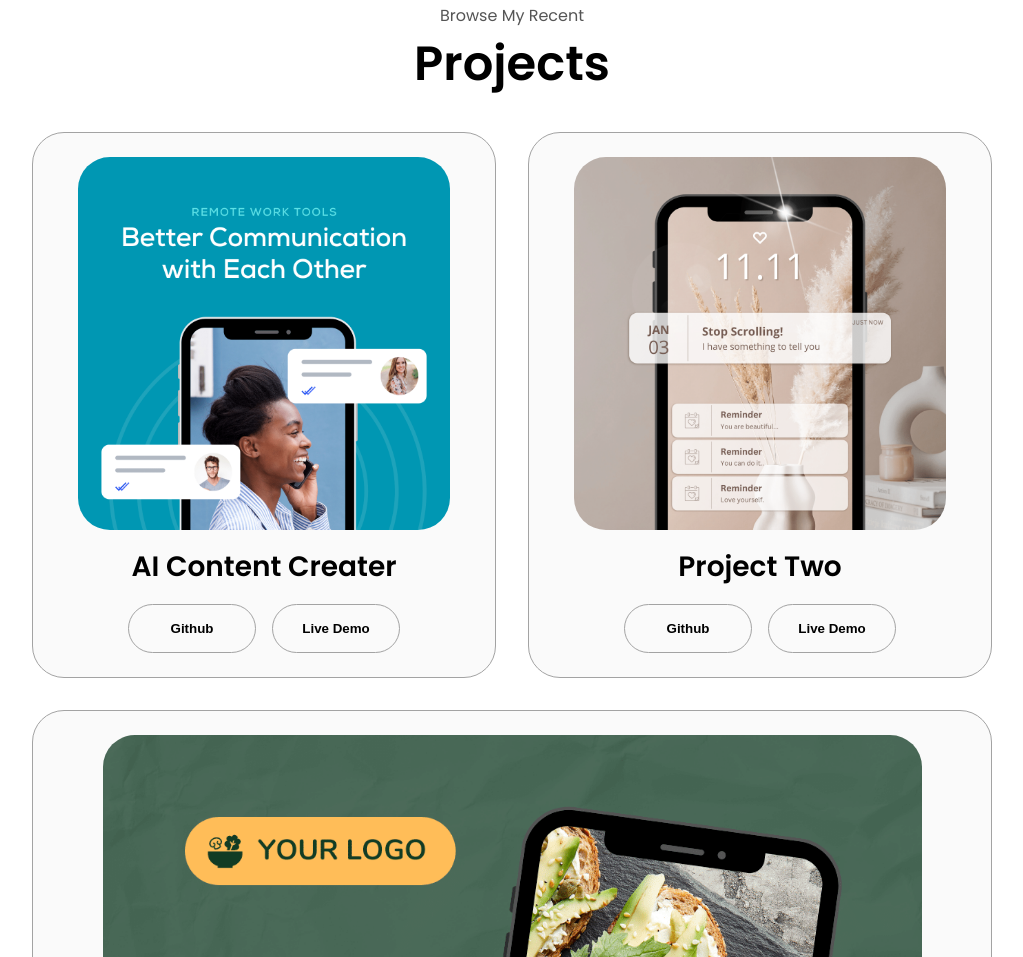
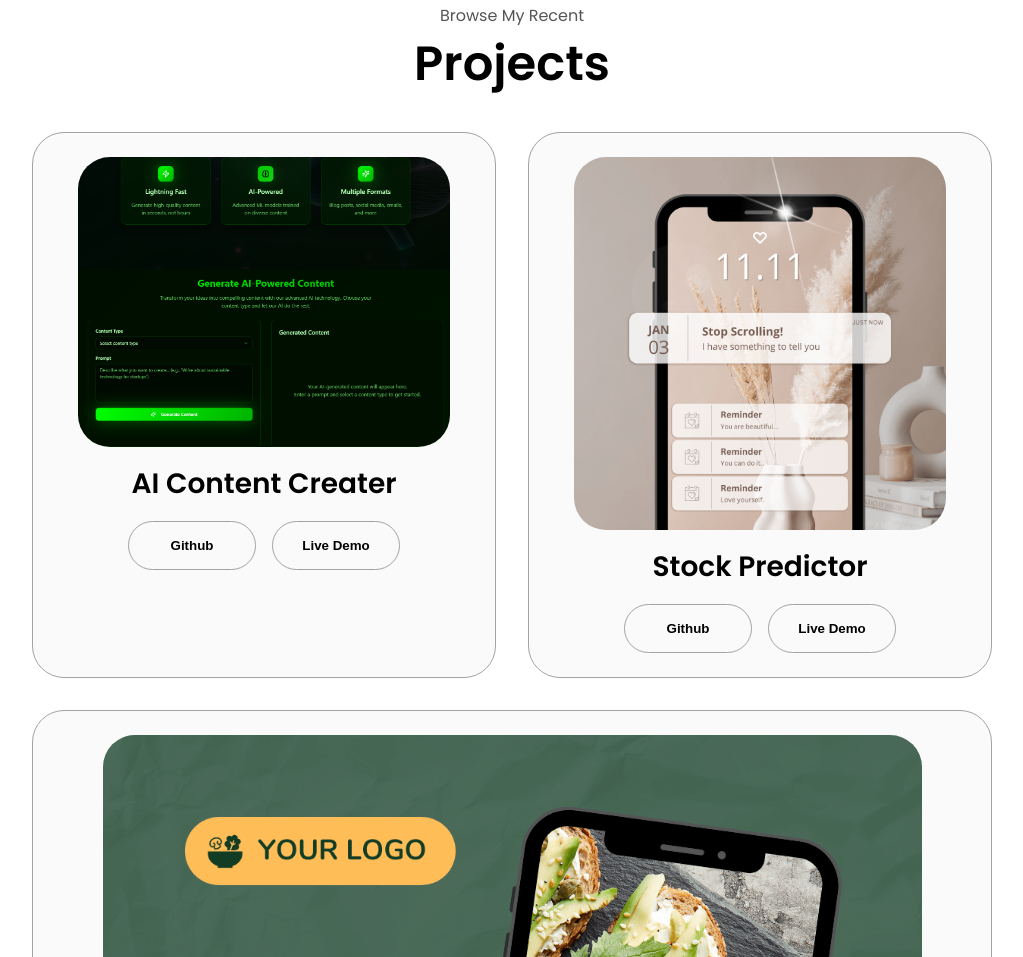
Before and after one commit to gabororavecz/portfolio-main, a plain HTML site: page index.html in a window 1280 px wide. Shown: the part 2461-3418 px from the top of the page, without its empty margins (128-1151 px from the left). Drawn offline with Linux system fonts and the light colour scheme.

Commit message:
changin project name

```diff
--- a/index.html
+++ b/index.html
@@ -259,7 +259,7 @@
           <div class="details-container color-container">
             <div class="article-container">
               <img
-                src="./assets/project-1.png"
+                src="./assets/ai.png"
                 alt="Project 1"
                 class="project-img"
               />
@@ -288,7 +288,7 @@
                 class="project-img"
               />
             </div>
-            <h2 class="experience-sub-title project-title">Project Two</h2>
+            <h2 class="experience-sub-title project-title">Stock Predictor</h2>
             <div class="btn-container">
               <button
                 class="btn btn-color-2 project-btn"
```
Also changed, not shown: assets/ai.png (added).
